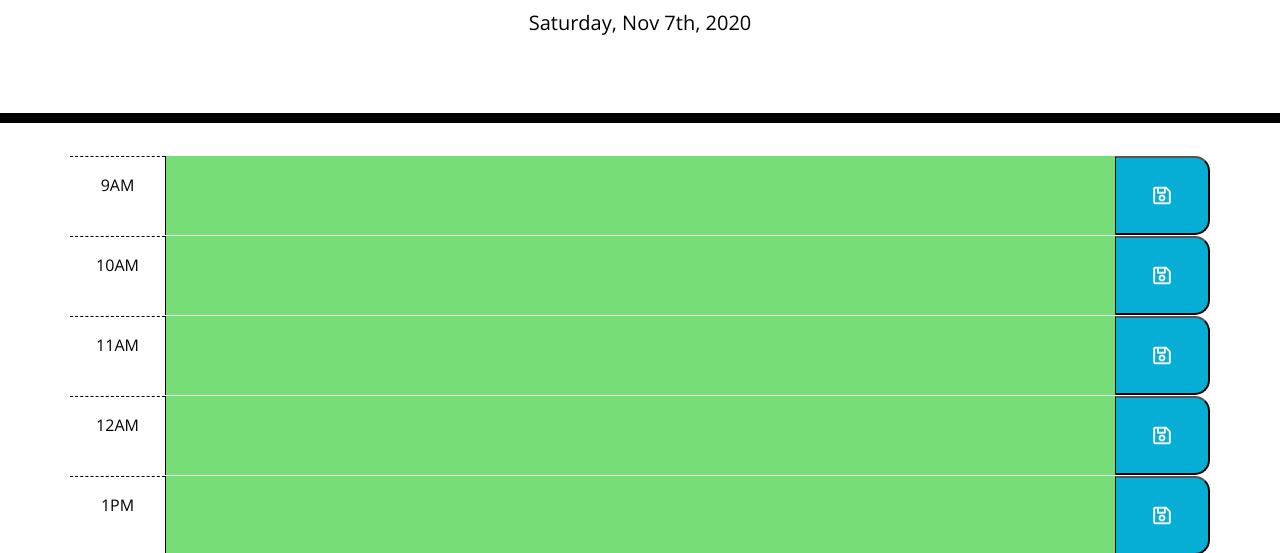
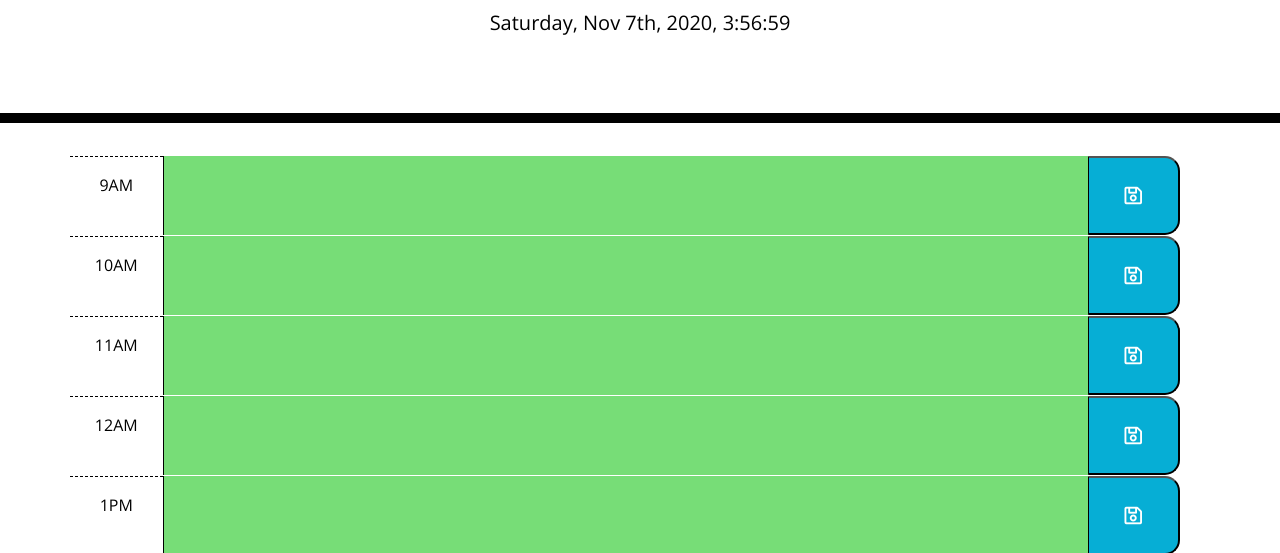
Before and after one commit to hhutku/day-planner, a plain HTML site: page index.html in a window 1280 px wide. Shown: the part 181-734 px from the top of the page. Drawn offline with nearby package versions, Linux system fonts and the light colour scheme.

Commit message:
deployed

```diff
--- a/assets/script.js
+++ b/assets/script.js
@@ -38,7 +38,7 @@ $("button[type='submit']").on('click', function (e) {
     }
 });
 
-// deleting event areas
+// Refreshing the planner
 clearBtn.on('click', function (e) {
     e.preventDefault();
     localStorage.clear();
@@ -49,7 +49,7 @@ clearBtn.on('click', function (e) {
 function display() {
     var today = moment();
     // displaying the Current Day, Month and Year
-    currentDayEl.text(today.format("dddd, MMM Do, YYYY"));
+    currentDayEl.text(today.format("dddd, MMM Do, YYYY, h:mm:ss"));
     //getting the Hour value
     var currentHour = today.format("HH");
     // setting the colors of the event area
--- a/assets/style.css
+++ b/assets/style.css
@@ -34,7 +34,8 @@ textarea{
 .row {
   white-space: pre-wrap;
   height: 80px;
-  border-top: 1px solid white;;
+  border-top: 1px solid white;
+  margin-right:15px;
 }
 
 .hour {
```
